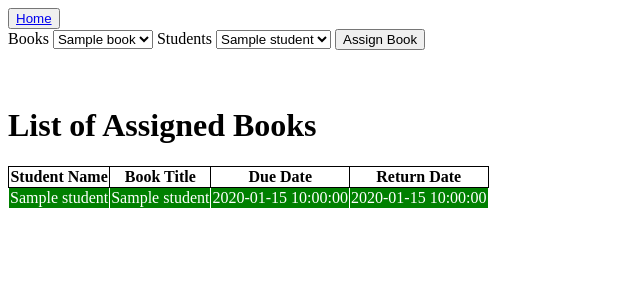
After one commit to sreekanth-anubolu/library-management, a Flask app: page /assign-books in a window 1280 px wide. The commit adds this page. Shown: the top 300 px of the page, without its empty margins (0-640 px from the left). Run offline with Flask 3, Linux system fonts and the light colour scheme; a user stored in the database is signed in; a database or web service that is not in the repository returns one stand-in record (values such as "Sample title"); some libraries are stand-ins or nearby versions.

Commit message:
Assign Books

```diff
--- a/app.py
+++ b/app.py
@@ -7,6 +7,8 @@ import bcrypt
 
 from models.UserModel import UserModel
 from models.BookModel import BookModel
+from models.studentModel import StudentModel
+from models.BorrowedBooks import BorrowedBooksModel
 
 BCRYPT_SALT = b'$2b$12$91.eXPD2irVqBkzL/NLvc.'
 
@@ -70,10 +72,8 @@ def logout():
 @login_required
 def home():
     books = BookModel.get_books()
-    print(books)
-    for book in books:
-        print(book.bought_on)
-    return render_template("home.html", current_user=current_user, books=books)
+    students = StudentModel.get_students()
+    return render_template("home.html", current_user=current_user, books=books, students=students)
 
 
 @app.route("/add/book", methods=["GET", "POST"])
@@ -92,20 +92,60 @@ def add_book():
             return render_template("add_book.html", error=True)
 
 
-@app.route("/book/<int:id>/edit")
+@app.route("/book/<int:id>/edit", methods=["GET", "POST"])
 @login_required
 def edit_book(id):
-    books = BookModel.get_book_by_id(id)
-    return render_template("edit_book.html", book=books)
+    if request.method == "GET":
+        books = BookModel.get_book_by_id(id)
+        return render_template("edit_book.html", book=books)
+    else:
+        title = request.form["title"].title()
+        author = request.form["author"].title()
+        copies = int(request.form.get("copies", 0))
+        available_copies = int(request.form.get("available_copies", 0))
+        updated = BookModel.update_book(id, title, author, copies, available_copies)
+        if updated:
+            return redirect("/")
+        else:
+            return redirect(f"/book/{id}/edit")
+
+
+@app.route("/add/student", methods=["GET", "POST"])
+@login_required
+def add_student():
+    if request.method == "GET":
+        return render_template("add_student.html")
+    else:
+        name = request.form["name"].title()
+        email = request.form["email"]
+        reg_number = request.form.get("registration_number")
+        print("====================")
+        print(name, email, reg_number)
+        created = StudentModel.create_student(name, email, reg_number, current_user.id)
+        if created:
+            return redirect("/")
+        else:
+            return render_template("add_student.html", error=True)
 
 
 
+@app.route("/assign-books", methods=["GET"])
+@login_required
+def render_assign_books():
+    students = StudentModel.get_students()
+    books = BookModel.get_books()
+
+    assigned_books = BorrowedBooksModel.get_assigned_books()
+    return render_template("assign_books_to_students.html", books=books, students=students, assigned_books=assigned_books)
 
 
-
-
-
-
+@app.route("/assign/book/<int:book_id>/student/<int:student_id>")
+@login_required
+def assign_book(book_id, student_id):
+    print(book_id)
+    print(student_id)
+    BorrowedBooksModel.assign_book_to_student(student_id, book_id, current_user.id)
+    return redirect("/")
 
 if __name__ == "__main__":
     app.run(debug=True)
--- a/models/BookModel.py
+++ b/models/BookModel.py
@@ -1,6 +1,7 @@
 
 from util.db import DBConnection
-from util.queries import INSERT_BOOK, GET_BOOKS, GET_BOOK_BY_ID
+from util.queries import INSERT_BOOK, GET_BOOKS, GET_BOOK_BY_ID, UPDATE_BOOK, INSERT_INTO_BORROWED_BOOKS
+from util import utils
 
 class BookModel:
 
@@ -56,7 +57,21 @@ class BookModel:
         book = curr.fetchone()
         b = None
         if book:
-            b = BookModel(id, book[0], book[1], book[2])
+            b = BookModel(id, book[0], book[1], book[2], book[3])
         curr.close()
         conn.close()
         return b
+
+    @staticmethod
+    def update_book(id, title, author, copies, available_copies):
+        try:
+            conn = DBConnection.get_conn()
+            curr = conn.cursor()
+            curr.execute(UPDATE_BOOK, (title, author, copies, available_copies, id))
+            conn.commit()
+            curr.close()
+            conn.close()
+            return True
+        except Exception as e:
+            print(f"Exception in create_book {e}")
+            return False
--- /dev/null
+++ b/models/BorrowedBooks.py
@@ -0,0 +1,42 @@
+
+from util.db import DBConnection
+from util.utils import add_delta
+from util.queries import GET_ASSIGNED_BOOKS, INSERT_INTO_BORROWED_BOOKS
+class BorrowedBooksModel:
+
+    def __init__(self, student_id, student_name, book_id, book_name, due_date, return_date):
+        self.book_id = book_id
+        self.book_name = book_name
+        self.student_id = student_id
+        self.student_name = student_name
+        self.due_date = due_date
+        self.returned_date = return_date
+
+    @staticmethod
+    def assign_book_to_student(student_id, book_id, current_user_id):
+        try:
+            due_date = add_delta(3)
+            conn = DBConnection.get_conn()
+            curr = conn.cursor()
+            curr.execute(INSERT_INTO_BORROWED_BOOKS, (student_id, book_id, due_date, current_user_id))
+            conn.commit()
+            curr.close()
+            conn.close()
+            return True
+        except Exception as e:
+            print(f"Exception in assign_book_to_student {e}")
+            return False
+
+    @classmethod
+    def get_assigned_books(cls):
+        conn = DBConnection.get_conn()
+        curr = conn.cursor()
+        curr.execute(GET_ASSIGNED_BOOKS)
+        data = curr.fetchall()
+        curr.close()
+        conn.close()
+        result = []
+        for d in data:
+            #student_id, student_name, book_id, book_name, due_date, return_date
+            result.append(cls(d[0], d[1], d[2], d[3], d[4], d[5]))
+        return result
--- /dev/null
+++ b/models/studentModel.py
@@ -0,0 +1,47 @@
+
+from util.db import DBConnection
+from util.queries import INSERT_STUDENT, GET_STUDENTS
+
+class StudentModel:
+
+    def __init__(self, id, name, email, reg_number, active=None, created_by=None, created_on=None):
+        self.id = id
+        self.name = name
+        self.email = email
+        self.reg_number = reg_number
+        self.active = active
+        self.created_by = created_by
+        self.created_on = created_on
+
+    @staticmethod
+    def create_student(name, email, reg_number, current_user_id):
+        try:
+            conn = DBConnection.get_conn()
+            curr = conn.cursor()
+            curr.execute(INSERT_STUDENT, (name, email, reg_number, current_user_id))
+            conn.commit()
+            curr.close()
+            conn.close()
+            return True
+        except Exception as e:
+            print(f"Exception in create_student {e}")
+            return False
+
+
+    @classmethod
+    def get_students(cls):
+        try:
+            conn = DBConnection.get_conn()
+            curr = conn.cursor()
+            curr.execute(GET_STUDENTS)
+            data = curr.fetchall()
+            curr.close()
+            conn.close()
+            students = []
+            for student in data:
+                b = StudentModel(student[0], student[1], student[2], student[3], student[4])
+                students.append(b)
+            return students
+        except Exception as e:
+            print(f"Exception in get_student {e}")
+            return False
--- /dev/null
+++ b/templates/assign_books_to_students.html
@@ -0,0 +1,76 @@
+<!DOCTYPE html>
+<html lang="en">
+<head>
+    <meta charset="UTF-8">
+    <title>Assign Books</title>
+    <style>
+        table, tr, td, th {
+            border: 1px solid;
+            border-collapse: collapse;
+        }
+    </style>
+</head>
+<body>
+
+  <div>
+      <div>
+          <button><a href="/">Home</a></button>
+      </div>
+    <div>
+        <label for="books-select"> Books </label>
+        <select id="books-select">
+            {% for book in books %}
+              <option value="{{book.id}}">{{book.title}}</option>
+            {% endfor %}
+        </select>
+
+        <label for="student-select"> Students </label>
+        <select id="student-select">
+            {% for student in students %}
+              <option value="{{student.id}}">{{student.name}}</option>
+            {% endfor %}
+        </select>
+
+        <button id="assign" onclick="assign_book()"> Assign Book</button>
+    </div>
+      <br>
+      <br>
+      <h1> List of Assigned Books </h1>
+      <div>
+          <table>
+              <thead>
+                <th>Student Name</th>
+                <th>Book Title</th>
+                <th>Due Date</th>
+                <th>Return Date</th>
+              </thead>
+              <tbody>
+                {% for book in assigned_books %}
+                    {% if book.returned_date %}
+                        <tr style="background:green;color:#ffff;">
+                    {% else %}
+                            <tr style="background:red;color:#ffff;">
+                    {% endif %}
+                        <td>{{book.student_name}}</td>
+                        <td>{{book.book_name}}</td>
+                        <td>{{book.due_date}}</td>
+                        <td>{{book.returned_date}}</td>
+                    </tr>
+                {% endfor %}
+              </tbody>
+          </table>
+      </div>
+  </div>
+
+    <script>
+        function assign_book() {
+            var e = document.getElementById("books-select");
+            var book_id = e.value;
+            var e1 = document.getElementById("student-select");
+            var student_id = e1.value;
+            window.location.href = "/assign/book/" + book_id + "/student/" + student_id;
+        }
+    </script>
+
+</body>
+</html>
--- a/templates/edit_book.html
+++ b/templates/edit_book.html
@@ -6,10 +6,11 @@
 </head>
 <body>
 
-  <form action="/edit/book" method="POST">
+  <form action="/book/{{book.id}}/edit" method="POST">
       <input id="title" name="title" type="text" placeholder="Enter Book Title..." value="{{book.title}}" required>
       <input id="author" name="author" type="text" placeholder="Enter Author Name..." value="{{book.author}}" required>
       <input id="copies" name="copies" type="number" value="{{book.total_copies}}" required>
+      <input id="available_copies" name="available_copies" type="number" value="{{book.available_copies}}" required>
 
       <button type="submit">Submit</button>
 
--- a/util/queries.py
+++ b/util/queries.py
@@ -10,4 +10,15 @@ INSERT_BOOK = "INSERT INTO BOOKS(title, author, total_copies, available_copies,
 
 GET_BOOKS = "select b.id, title, author, total_copies, available_copies, bought_on, e.name from books as b inner join employee as e on e.id = b.created_by;"
 
-GET_BOOK_BY_ID = "select title, author, total_copies from books where id=%s;"
+GET_BOOK_BY_ID = "select title, author, total_copies, available_copies from books where id=%s;"
+
+UPDATE_BOOK = "UPDATE BOOKS SET title=%s, author=%s, total_copies=%s, available_copies=%s where id=%s;"
+
+INSERT_STUDENT = "INSERT INTO STUDENT(name, email, reg_no, created_by) VALUES(%s, %s, %s, %s);"
+
+GET_STUDENTS = "SELECT id, name, email, reg_no, active FROM STUDENT;"
+
+INSERT_INTO_BORROWED_BOOKS = "INSERT INTO BORROWEDBOOKS(student_id, book_id, due_date, emp_id) VALUES(%s, %s, %s, %s);"
+
+GET_ASSIGNED_BOOKS = "SELECT s.id as student_id, s.name as student_name, b.id as book_id, b.title as book_title, bb.due_date, bb.return_date FROM " \
+                     "student s INNER JOIN borrowedbooks bb ON s.id = bb.student_id INNER JOIN books b ON bb.book_id = b.id;"
```
Also changed, not shown: templates/add_student.html (added, +22 -0 lines), templates/home.html (+26 -0 lines), util/utils.py (added, +7 -0 lines).
